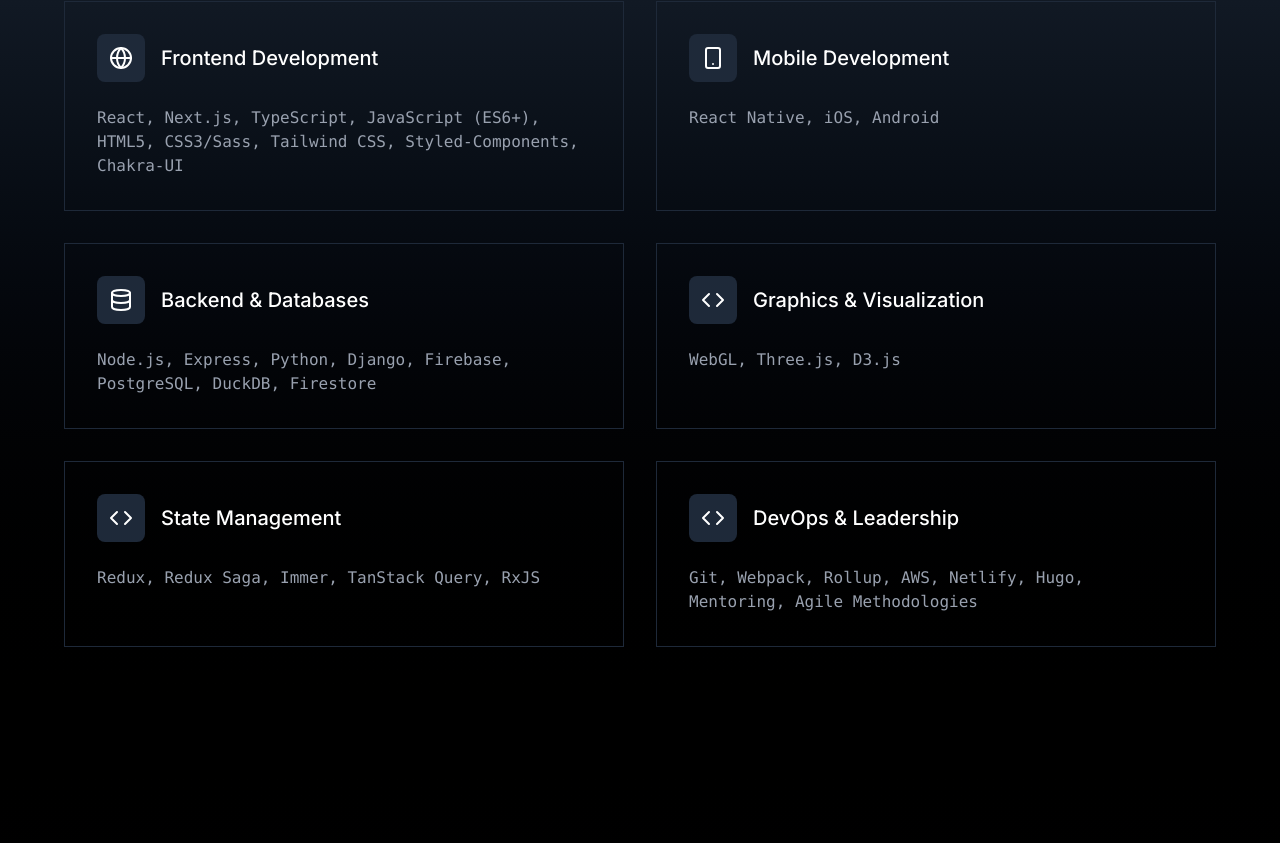
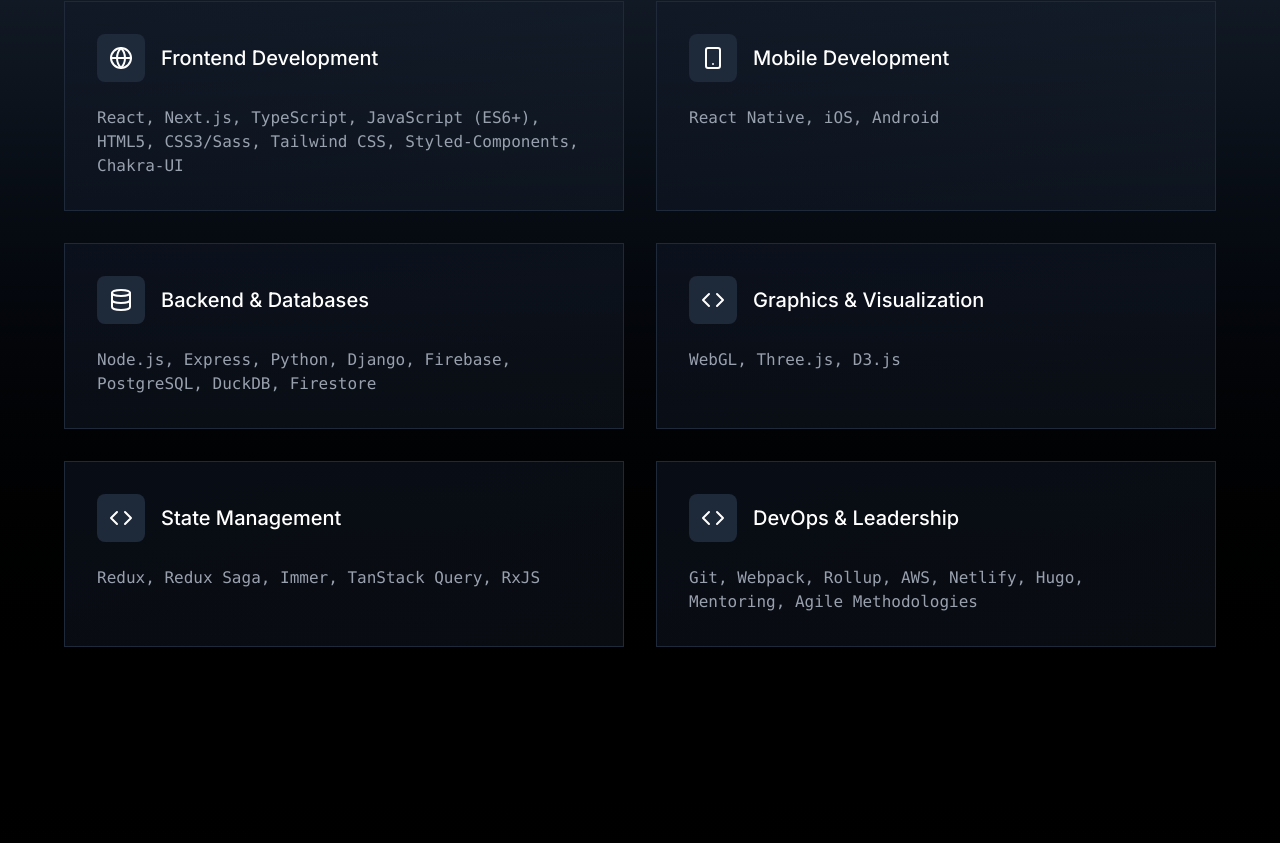
Before and after one commit to rthrs/arturmyszkowski-pl, a Next.js app: page / in a window 1280 px wide. Shown: the part 1611-2454 px from the top of the page. Built offline with nearby package versions, Linux system fonts and the light colour scheme.

Commit message:
Refine skills' cards styles with gradient background for enhanced visual appeal

```diff
--- a/src/app/page.tsx
+++ b/src/app/page.tsx
@@ -255,7 +255,7 @@ export default function Home() {
                   transition={{ duration: 0.8, delay: index * 0.1 }}
                   viewport={{ once: true }}
 
-                  className="group p-8 border border-gray-800 hover:border-gray-700 transition-all duration-300"
+                  className="group p-8 border border-gray-800 hover:border-gray-700 transition-all duration-300 bg-gradient-to-br from-gray-900/50 to-gray-800/30 hover:from-gray-800/50 hover:to-gray-700/30"
                 >
                   <div className="flex items-center mb-6">
                     <div className="p-3 rounded-lg bg-gray-800 group-hover:bg-blue-600 transition-colors duration-300 mr-4">
```
